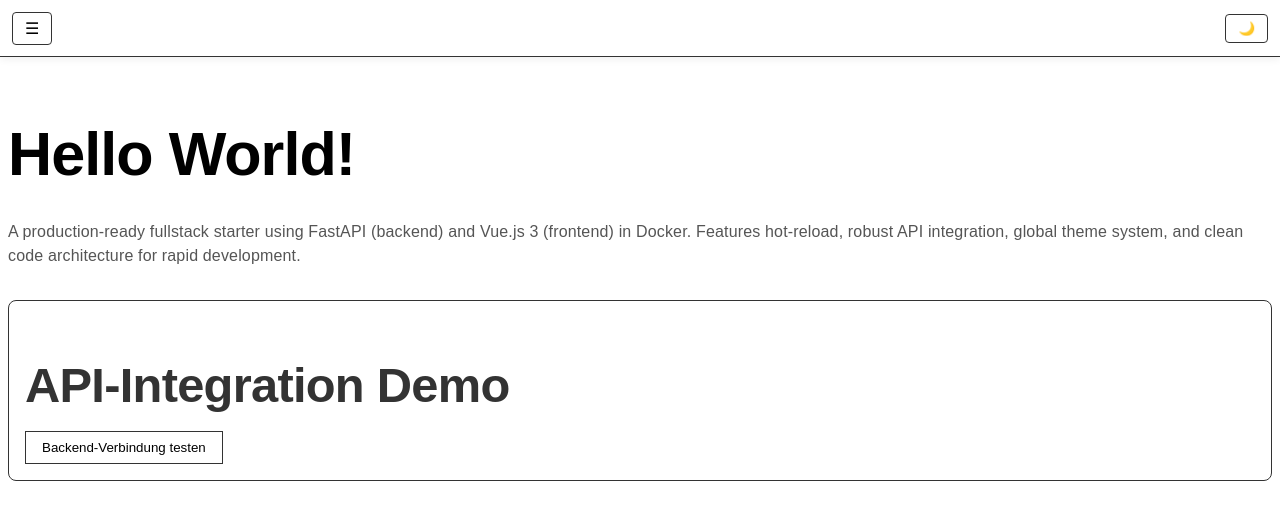
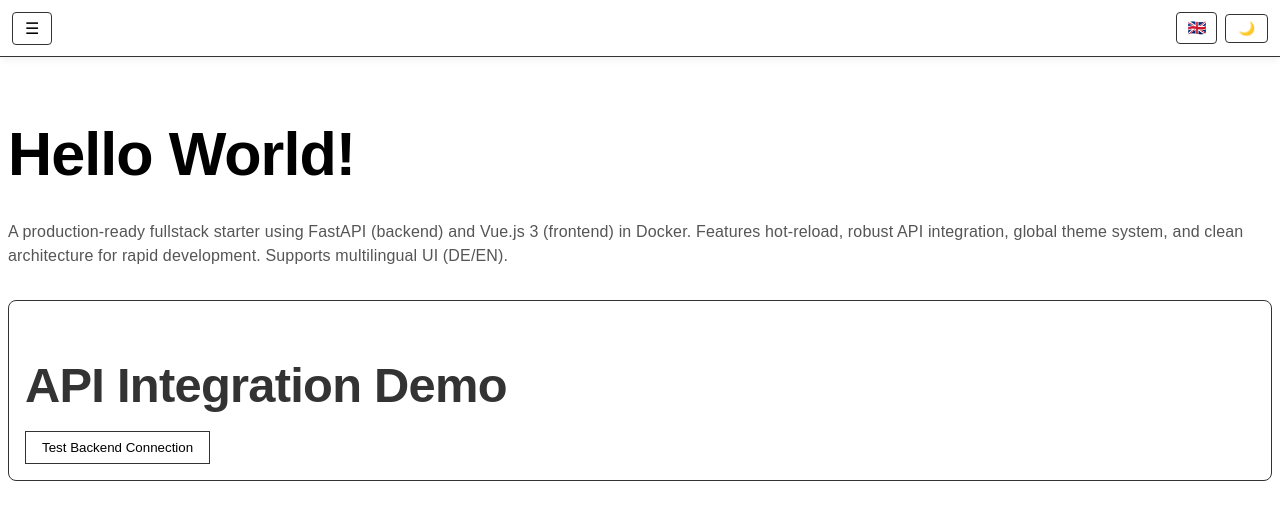
Before and after one commit to Mac80Mo/PythonFastAPI-Vue-Integration, a Vue app in the folder Frontend/: page / in a window 1280 px wide. Shown: the top 520 px of the page. Built offline with nearby package versions, Linux system fonts and the light colour scheme.

Commit message:
feat: Implement multilingual support with language toggle and translations for German and English

```diff
--- a/Frontend/src/assets/styles/global.css
+++ b/Frontend/src/assets/styles/global.css
@@ -213,6 +213,22 @@ button:hover {
   color: var(--color-bg);
 }
 
+/* Language toggle sollte optisch zum Theme-Toggle passen */
+.language-toggle {
+  background: transparent;
+  border: 1px solid var(--color-text-secondary);
+  color: var(--color-text-primary);
+  padding: 6px 10px;
+  cursor: pointer;
+  border-radius: 4px;
+  margin-right: 0.5rem;
+  font-size: 0.95rem;
+}
+.language-toggle:hover {
+  background: var(--color-text-secondary);
+  color: var(--color-bg);
+}
+
 /* API Demo Styles */
 .api-demo {
     margin-top: 2rem;
--- a/Frontend/src/components/BurgerMenu.vue
+++ b/Frontend/src/components/BurgerMenu.vue
@@ -1,26 +1,30 @@
 <template>
   <div>
-    <button @click="toggleMenu" class="burger-btn">☰</button>
+    <button @click="toggleMenu" class="burger-btn" :aria-expanded="menuOpen" aria-label="Menü öffnen">☰</button>
 
     <!-- Teleport sidebar to body to avoid stacking context issues -->
     <Teleport to="body">
-      <div v-if="menuOpen" class="burger-sidebar">
+      <div v-if="menuOpen" class="burger-sidebar" role="dialog" aria-modal="true">
         <ul>
-          <li><a href="/">Home</a></li>
-          <li><a href="/about">About</a></li>
-          <li><a href="/contact">Contact</a></li>
+          <li><router-link @click.native="toggleMenu" to="/">{{ t('nav.home') }}</router-link></li>
+          <li><router-link @click.native="toggleMenu" to="/about">{{ t('nav.about') }}</router-link></li>
+          <li><router-link @click.native="toggleMenu" to="/contact">{{ t('nav.contact') }}</router-link></li>
           <!-- Weitere Links hier -->
         </ul>
-        <button @click="toggleMenu" class="burger-close-btn">×</button>
+        <button @click="toggleMenu" class="burger-close-btn" aria-label="Schließen">×</button>
       </div>
     </Teleport>
   </div>
 </template>
 
 <script setup>
-import { ref } from 'vue';
-const menuOpen = ref(false);
+import { ref } from 'vue'
+import { useLocale } from '@/composables/useLocale'
+
+const menuOpen = ref(false)
 function toggleMenu() {
-  menuOpen.value = !menuOpen.value;
+  menuOpen.value = !menuOpen.value
 }
+
+const { t } = useLocale()
 </script>
--- a/Frontend/src/components/Navbar.vue
+++ b/Frontend/src/components/Navbar.vue
@@ -4,6 +4,9 @@
       <BurgerMenu />
     </div>
     <div class="navbar-right">
+      <button class="language-toggle" @click="toggleLocale" aria-label="Sprache wechseln">
+        {{ locale === 'de' ? '🇩🇪' : '🇬🇧' }}
+      </button>
       <button class="theme-toggle" @click="toggleTheme">
         {{ theme === 'light' ? '🌙' : '☀️' }}
       </button>
@@ -14,6 +17,8 @@
 <script setup>
 import BurgerMenu from './BurgerMenu.vue'
 import { useTheme } from '@/composables/useTheme'
+import { useLocale } from '@/composables/useLocale'
 
 const { theme, toggleTheme } = useTheme()
+const { locale, toggleLocale } = useLocale()
 </script>
--- /dev/null
+++ b/Frontend/src/composables/useLocale.js
@@ -0,0 +1,75 @@
+import { ref, onMounted } from "vue";
+import de from "@/locales/de.json";
+import en from "@/locales/en.json";
+
+const translations = { de, en };
+
+function getValueByKey(obj, key) {
+  const parts = key.split(".");
+  let cur = obj;
+  for (const p of parts) {
+    if (cur && Object.prototype.hasOwnProperty.call(cur, p)) {
+      cur = cur[p];
+    } else {
+      return undefined;
+    }
+  }
+  return cur;
+}
+
+function interpolate(str, params) {
+  if (!params) return str;
+  return str.replace(/\{(\w+)\}/g, (_, name) => params[name] ?? `{${name}}`);
+}
+
+// Shared/singleton locale so all components see changes immediately
+const locale = ref("de");
+
+function getInitialLocale() {
+  try {
+    const saved =
+      typeof window !== "undefined" ? localStorage.getItem("locale") : null;
+    if (saved === "de" || saved === "en") return saved;
+    const browser =
+      typeof navigator !== "undefined"
+        ? (navigator.language || navigator.userLanguage || "de").split("-")[0]
+        : "de";
+    return browser === "de" ? "de" : "en";
+  } catch (e) {
+    return "de";
+  }
+}
+
+const t = (key, params) => {
+  const dict = translations[locale.value] || {};
+  const value = getValueByKey(dict, key);
+  if (typeof value === "string") return interpolate(value, params);
+  return key;
+};
+
+const toggleLocale = () => {
+  locale.value = locale.value === "de" ? "en" : "de";
+  try {
+    if (typeof window !== "undefined")
+      localStorage.setItem("locale", locale.value);
+  } catch (e) {}
+  if (typeof document !== "undefined")
+    document.documentElement.setAttribute("lang", locale.value);
+};
+
+// initialize once
+if (typeof window !== "undefined") {
+  locale.value = getInitialLocale();
+  if (typeof document !== "undefined")
+    document.documentElement.setAttribute("lang", locale.value);
+}
+
+export function useLocale() {
+  onMounted(() => {
+    // ensure lang attribute stays in sync if component mounts later
+    if (typeof document !== "undefined")
+      document.documentElement.setAttribute("lang", locale.value);
+  });
+
+  return { locale, t, toggleLocale };
+}
--- /dev/null
+++ b/Frontend/src/locales/de.json
@@ -0,0 +1,22 @@
+{
+  "nav": {
+    "home": "Startseite",
+    "about": "Über uns",
+    "contact": "Kontakt"
+  },
+  "home": {
+    "title": "Hallo Welt!",
+    "description": "Ein production-ready Fullstack-Starter mit FastAPI (Backend) und Vue.js 3 (Frontend) in Docker. Features Hot-Reload, robuste API-Integration, globales Theme-System und saubere Architektur für schnelle Entwicklung. Unterstützt Mehrsprachigkeit (Deutsch/Englisch).",
+    "apiDemo": "API-Integration Demo",
+    "testButton": "Backend-Verbindung testen",
+    "dbTables": "Datenbank-Tabellen:",
+    "error": "Fehler:",
+    "errorMessage": "Verbindung zum Backend fehlgeschlagen"
+  },
+  "theme": {
+    "toggle": "Theme wechseln"
+  },
+  "language": {
+    "toggle": "Sprache wechseln"
+  }
+}
--- /dev/null
+++ b/Frontend/src/locales/en.json
@@ -0,0 +1,22 @@
+{
+  "nav": {
+    "home": "Home",
+    "about": "About",
+    "contact": "Contact"
+  },
+  "home": {
+    "title": "Hello World!",
+    "description": "A production-ready fullstack starter using FastAPI (backend) and Vue.js 3 (frontend) in Docker. Features hot-reload, robust API integration, global theme system, and clean architecture for rapid development. Supports multilingual UI (DE/EN).",
+    "apiDemo": "API Integration Demo",
+    "testButton": "Test Backend Connection",
+    "dbTables": "Database Tables:",
+    "error": "Error:",
+    "errorMessage": "Failed to connect to backend"
+  },
+  "theme": {
+    "toggle": "Toggle Theme"
+  },
+  "language": {
+    "toggle": "Toggle Language"
+  }
+}
--- a/Frontend/src/views/Home.vue
+++ b/Frontend/src/views/Home.vue
@@ -1,48 +1,43 @@
 <template>
     <div>
-        <h1>Hello World!</h1>
-        <p>A production-ready fullstack starter using FastAPI (backend) and Vue.js 3 (frontend) in Docker. Features hot-reload, robust API integration, global theme system, and clean code architecture for rapid development.</p>
+        <h1>{{ t('home.title') }}</h1>
+        <p>{{ t('home.description') }}</p>
 
         <div class="api-demo">
-            <h2>API-Integration Demo</h2>
+            <h2>{{ t('home.apiDemo') }}</h2>
 
-            <button @click="testBackendConnection">Backend-Verbindung testen</button>
+            <button @click="testBackendConnection">{{ t('home.testButton') }}</button>
 
             <div v-if="dbTestResult" class="result">
-                <h3>Datenbank-Tabellen:</h3>
+                <h3>{{ t('home.dbTables') }}</h3>
                 <pre>{{ dbTestResult }}</pre>
             </div>
 
             <div v-if="error" class="error">
-                <h3>Fehler:</h3>
+                <h3>{{ t('home.error') }}</h3>
                 <p>{{ error }}</p>
             </div>
         </div>
     </div>
 </template>
 
-<script>
-import api from '@/services/api';
+<script setup>
+import { ref } from 'vue'
+import { useLocale } from '@/composables/useLocale'
+import api from '@/services/api'
 
-export default {
-    name: "Home",
-    data() {
-        return {
-            dbTestResult: null,
-            error: null
-        }
-    },
-    methods: {
-        async testBackendConnection() {
-            try {
-                this.error = null;
-                const response = await api.testDatabase();
-                this.dbTestResult = response.data;
-            } catch (err) {
-                this.error = err.message || 'Verbindung zum Backend fehlgeschlagen';
-                console.error('API-Fehler:', err);
-            }
-        }
+const { t } = useLocale()
+const dbTestResult = ref(null)
+const error = ref(null)
+
+async function testBackendConnection() {
+    try {
+        error.value = null
+        const response = await api.testDatabase()
+        dbTestResult.value = response.data
+    } catch (err) {
+        error.value = t('home.errorMessage')
+        console.error('API-Fehler:', err)
     }
 }
 </script>
```
Also changed, not shown: Frontend/scripts/translate-locales.js (added, +69 -0 lines), 2 other files (tests, documents, lock files or other folders).
